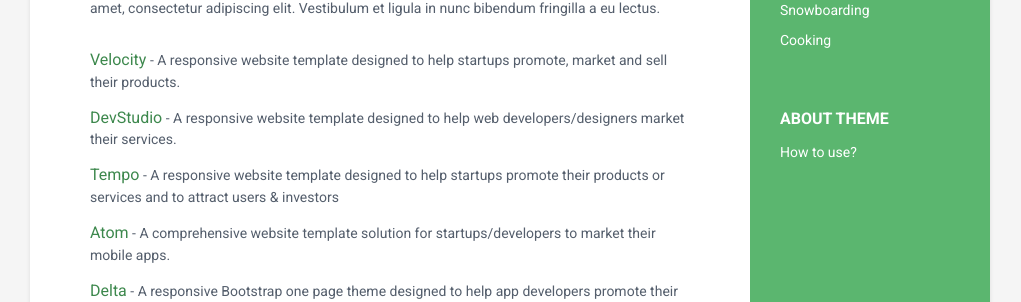
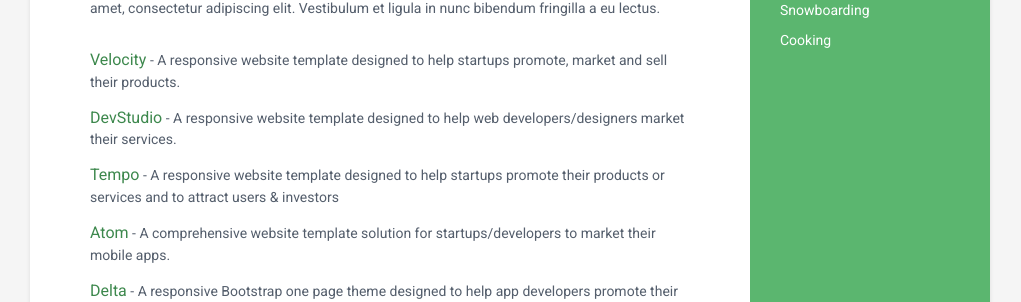
Before and after one commit to yukiob/online-cv, a Jekyll site: the page built from index.html, in a window 1280 px wide. Shown: the part 1001-1303 px from the top of the page, without its empty margins (130-1151 px from the left). Built offline with Jekyll 4.4.1, drawn with Linux system fonts in a browser that asks for light colours.

Commit message:
no message

```diff
--- a/_includes/interests.html
+++ b/_includes/interests.html
@@ -6,13 +6,3 @@
 <li>Cooking</li>
 </ul>
 </div><!--//interests-->
-
-
-
-
-<div class="remove-container container-block">
-<h2 class="container-block-title">About Theme</h2>
-<ul class="list-unstyled interests-list">
-<a href="http://blog.webjeda.com/jekyll-themes/online-cv/"><li>How to use?</li></a>
-</ul>
-</div><!--//interests-->
```
